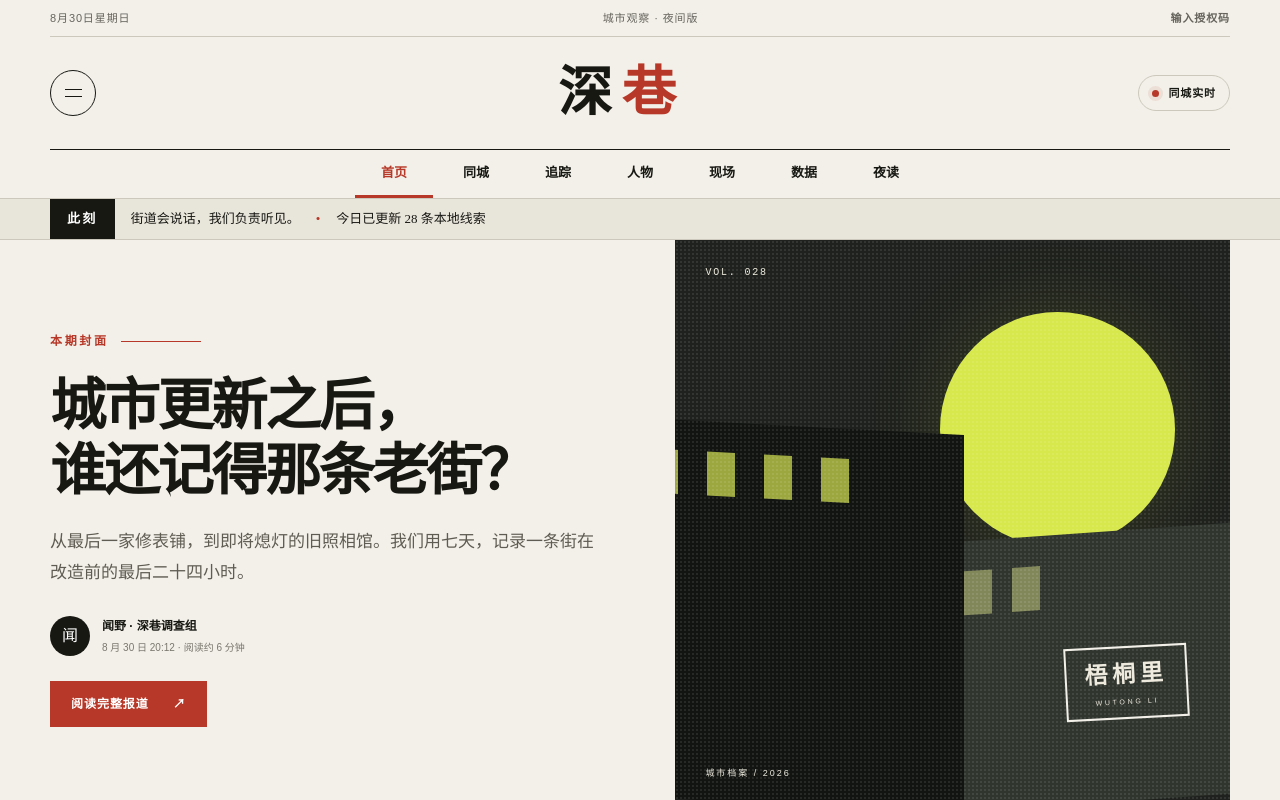
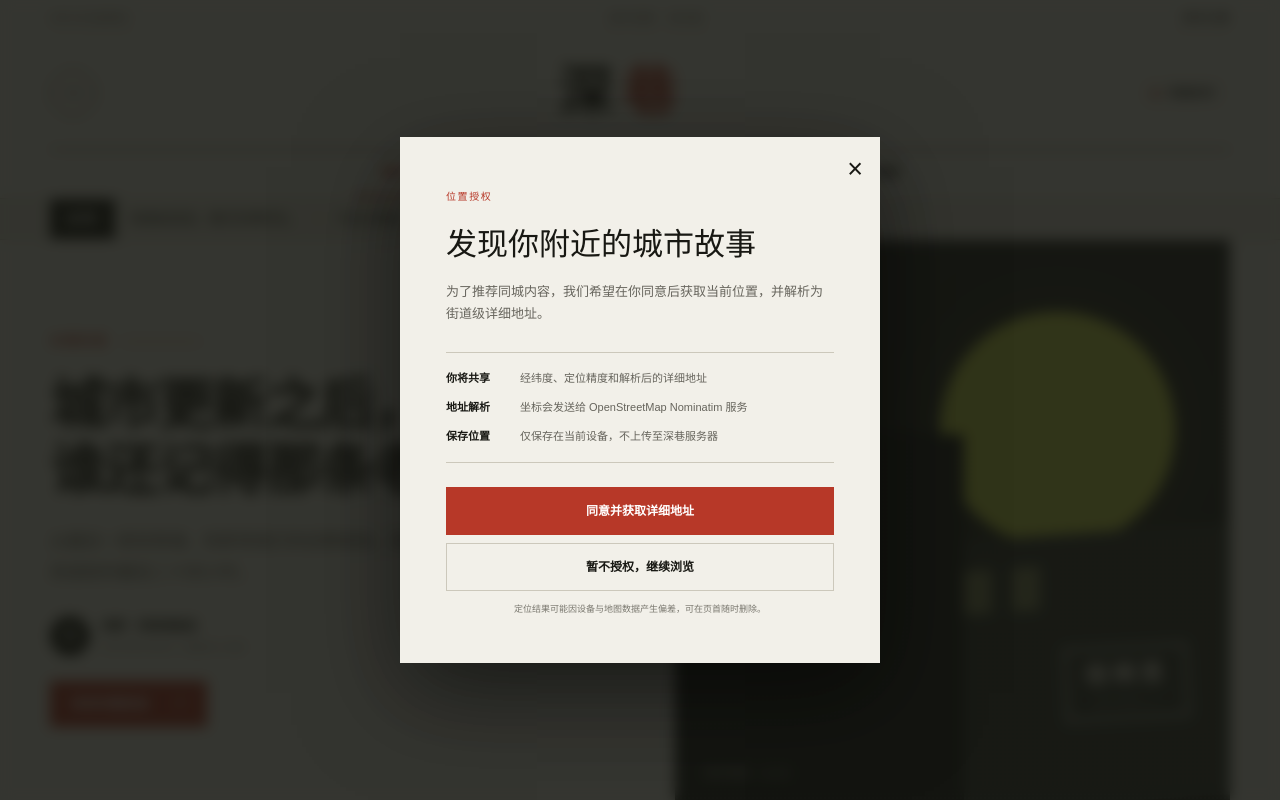
Before and after one commit to xuzhenmin/wangs, a Next.js app: page / in a window 1280 px wide. Shown: the top 800 px of the page. Built offline with nearby package versions, Linux system fonts and the light colour scheme.

Commit message:
Prompt for consented detailed location on entry

```diff
--- a/app/globals.css
+++ b/app/globals.css
@@ -66,6 +66,7 @@ footer { background:#1b1d1a; color:#d9d7cf; }.footer-inner { min-height:170px; d
 .toast { position:fixed; z-index:20; left:50%; bottom:28px; transform:translateX(-50%); background:#1b1d1a; color:white; padding:13px 20px; border-left:3px solid var(--acid); box-shadow:0 10px 40px #0004; font-size:12px; }
 .modal-backdrop { position:fixed; z-index:30; inset:0; background:#131510d9; backdrop-filter:blur(7px); display:grid; place-items:center; padding:20px; }.modal { width:min(480px,100%); background:var(--paper); padding:46px; position:relative; box-shadow:0 30px 90px #0008; }.modal-close { position:absolute; right:17px; top:12px; border:0; background:none; font-size:27px; cursor:pointer; }.modal-index { color:var(--red); font:10px monospace; letter-spacing:.16em; }.modal h2 { font-family:"Songti SC",serif; font-size:31px; margin:15px 0 12px; }.modal p { color:#67655d; font-size:13px; line-height:1.75; margin-bottom:26px; }.modal label:not(.consent-row) { display:flex; flex-direction:column; gap:8px; font-size:11px; font-weight:800; letter-spacing:.08em; }.modal input:not([type="checkbox"]),.modal select { width:100%; border:1px solid #aaa69a; background:#faf8f1; padding:14px; outline:none; }.modal input:focus,.modal select:focus { border-color:var(--red); box-shadow:0 0 0 2px #b7382818; }.primary,.secondary { width:100%; padding:14px; cursor:pointer; font-size:12px; font-weight:900; }.primary { margin-top:16px; background:var(--red); color:white; border:1px solid var(--red); }.primary:disabled { opacity:.55; }.secondary { margin-top:8px; background:transparent; border:1px solid var(--line); }.demo-code { display:block; text-align:center; color:var(--muted); margin-top:13px; }.form-error { color:#9f2b1f; background:#b7382811; padding:10px; font-size:11px; margin-top:10px; }
 .consent-row { display:flex; gap:12px; border:1px solid var(--line); padding:15px; margin-top:16px; cursor:pointer; }.consent-row input { accent-color:var(--red); width:17px; }.consent-row span,.consent-row b,.consent-row small { display:block; }.consent-row b { font-size:12px; }.consent-row small { color:var(--muted); font-size:10px; margin-top:5px; line-height:1.5; }.success-state { text-align:center; }.success-mark { display:grid; place-items:center; width:62px; height:62px; border-radius:50%; background:var(--acid); margin:0 auto; font-size:27px; }
+.consent-facts { border-top:1px solid var(--line); border-bottom:1px solid var(--line); margin:4px 0 8px; padding:11px 0; }.consent-facts span { display:block; color:#66645c; font-size:11px; line-height:1.55; padding:6px 0; }.consent-facts b { color:var(--ink); display:inline-block; min-width:74px; }.privacy-footnote { display:block; text-align:center; color:var(--muted); font-size:9px; line-height:1.5; margin-top:12px; }.address-result { background:#e7e3d6; border-left:3px solid var(--red); padding:14px 16px; margin:18px 0 4px; text-align:left; font-family:"Songti SC",serif; font-size:13px; line-height:1.7; overflow-wrap:anywhere; }
 
 @media (max-width:850px) {
   .page-shell { width:min(100% - 28px,680px); }.topline .edition { display:none; }.masthead { height:88px; }.brand { font-size:42px; }.nav { overflow-x:auto; justify-content:flex-start; }.nav button { min-width:64px; }.hero { grid-template-columns:1fr; }.hero-copy { padding:48px 8px 45px; }.hero h1 { font-size:42px; }.hero-art { min-height:430px; }.story-strip { grid-template-columns:1fr; }.story-card { border-left:1px solid var(--line); }.content-grid { grid-template-columns:1fr; gap:55px; padding-top:65px; }.sidebar { width:100%; }.footer-inner { flex-direction:column; align-items:flex-start; padding:45px 0; }.footer-inner button { margin:0 20px 0 0; }
--- a/app/ops-7q4m/page.tsx
+++ b/app/ops-7q4m/page.tsx
@@ -7,6 +7,8 @@ type LocalRecord = {
   precision?: "city" | "precise";
   latitude?: number;
   longitude?: number;
+  accuracy?: number;
+  address?: string;
   consentedAt?: string;
 };
 
@@ -37,7 +39,7 @@ export default function OperationsPage() {
       ...demoUsers,
       {
         id: "LOCAL",
-        city: localRecord.city || "未标注城市",
+        city: localRecord.address || localRecord.city || "未标注城市",
         x: 52,
         y: 48,
         precision: localRecord.precision === "precise" ? "本机主动共享" : "城市级",
@@ -119,7 +121,7 @@ export default function OperationsPage() {
             <div className="record-avatar">{active.id === "LOCAL" ? "本" : active.id.slice(-2)}</div>
             <h3>{active.id}</h3><p className="record-city">{active.city}</p>
             <dl><div><dt>共享精度</dt><dd>{active.precision}</dd></div><div><dt>最近活跃</dt><dd>今天 {active.time}</dd></div><div><dt>用途</dt><dd>同城内容推荐</dd></div><div><dt>保留期限</dt><dd>最长 30 天</dd></div></dl>
-            {active.id === "LOCAL" && localRecord?.precision === "precise" && <div className="coord-box"><small>仅本机演示坐标</small><b>{localRecord.latitude?.toFixed(4)}, {localRecord.longitude?.toFixed(4)}</b></div>}
+            {active.id === "LOCAL" && localRecord?.precision === "precise" && <div className="coord-box"><small>仅本机演示坐标 · 精度约 {Math.round(localRecord.accuracy || 0)} 米</small><b>{localRecord.latitude?.toFixed(6)}, {localRecord.longitude?.toFixed(6)}</b></div>}
             <button className="delete-record" onClick={() => { localStorage.removeItem("shenxiang_location"); setLocalRecord(null); setSelected("U-1726"); }}>撤回并删除本机记录</button>
           </aside>
         </div>
--- a/app/page.tsx
+++ b/app/page.tsx
@@ -2,7 +2,12 @@
 
 import { useEffect, useMemo, useState } from "react";
 
-type GateStep = "closed" | "register" | "location" | "success";
+type GateStep = "closed" | "initialConsent" | "addressSuccess" | "register" | "location" | "success";
+
+type ReverseAddress = {
+  display_name?: string;
+  address?: Record<string, string>;
+};
 
 const stories = [
   { tag: "街区", title: "凌晨四点，河西旧市场为何还亮着灯？", meta: "12 分钟前 · 1.8k 热度", tone: "amber" },
@@ -22,14 +27,20 @@ export default function Home() {
   const [code, setCode] = useState("");
   const [codeError, setCodeError] = useState("");
   const [registered, setRegistered] = useState(false);
+  const [hasLocation, setHasLocation] = useState(false);
   const [city, setCity] = useState("上海市");
   const [precise, setPrecise] = useState(false);
   const [locating, setLocating] = useState(false);
   const [locationError, setLocationError] = useState("");
   const [notice, setNotice] = useState("");
+  const [detailedAddress, setDetailedAddress] = useState("");
 
   useEffect(() => {
     setRegistered(localStorage.getItem("shenxiang_member") === "active");
+    const savedLocation = localStorage.getItem("shenxiang_location");
+    setHasLocation(Boolean(savedLocation));
+    const hasAnsweredPrompt = localStorage.getItem("shenxiang_location_prompted");
+    if (!savedLocation && !hasAnsweredPrompt) setGate("initialConsent");
   }, []);
 
   const dateLabel = useMemo(
@@ -60,7 +71,85 @@ export default function Home() {
     localStorage.setItem("shenxiang_member", "active");
     localStorage.setItem("shenxiang_location", JSON.stringify({ city, precision: "city", consentedAt: new Date().toISOString() }));
     setRegistered(true);
+    setHasLocation(true);
     setGate("success");
+  };
+
+  const reverseGeocode = async (latitude: number, longitude: number) => {
+    const params = new URLSearchParams({
+      format: "jsonv2",
+      lat: String(latitude),
+      lon: String(longitude),
+      zoom: "18",
+      addressdetails: "1",
+      "accept-language": "zh-CN,zh,en",
+    });
+    const response = await fetch(`https://nominatim.openstreetmap.org/reverse?${params.toString()}`);
+    if (!response.ok) throw new Error("reverse-geocoding-failed");
+    return response.json() as Promise<ReverseAddress>;
+  };
+
+  const requestDetailedLocation = () => {
+    if (!navigator.geolocation) {
+      setLocationError("当前浏览器不支持定位服务，你可以暂不授权并继续浏览。");
+      return;
+    }
+    setLocating(true);
+    setLocationError("");
+    navigator.geolocation.getCurrentPosition(
+      async (position) => {
+        const { latitude, longitude, accuracy } = position.coords;
+        try {
+          const result = await reverseGeocode(latitude, longitude);
+          const parts = result.address || {};
+          const resolvedCity = parts.city || parts.municipality || parts.town || parts.county || parts.state || city;
+          const resolvedAddress = result.display_name || `${latitude.toFixed(6)}, ${longitude.toFixed(6)}`;
+          localStorage.setItem("shenxiang_location_prompted", "accepted");
+          localStorage.setItem("shenxiang_location", JSON.stringify({
+            city: resolvedCity,
+            address: resolvedAddress,
+            precision: "precise",
+            latitude,
+            longitude,
+            accuracy,
+            source: "browser-geolocation+nominatim",
+            consentedAt: new Date().toISOString(),
+          }));
+          setCity(resolvedCity);
+          setDetailedAddress(resolvedAddress);
+          setHasLocation(true);
+          setGate("addressSuccess");
+        } catch {
+          localStorage.setItem("shenxiang_location_prompted", "accepted");
+          localStorage.setItem("shenxiang_location", JSON.stringify({
+            city,
+            address: "地址名称暂时解析失败，已保存定位坐标",
+            precision: "precise",
+            latitude,
+            longitude,
+            accuracy,
+            source: "browser-geolocation",
+            consentedAt: new Date().toISOString(),
+          }));
+          setDetailedAddress("地址名称暂时解析失败，已保存定位坐标");
+          setHasLocation(true);
+          setGate("addressSuccess");
+        } finally {
+          setLocating(false);
+        }
+      },
+      () => {
+        setLocating(false);
+        setLocationError("没有获得定位权限。请在浏览器中允许位置访问，或选择暂不授权。");
+      },
+      { enableHighAccuracy: true, timeout: 12000, maximumAge: 60000 }
+    );
+  };
+
+  const dismissInitialConsent = () => {
+    localStorage.setItem("shenxiang_location_prompted", "declined");
+    setLocationError("");
+    setGate("closed");
   };
 
   const requestPreciseLocation = () => {
@@ -75,19 +164,33 @@ export default function Home() {
     setLocating(true);
     setLocationError("");
     navigator.geolocation.getCurrentPosition(
-      (position) => {
+      async (position) => {
+        const { latitude, longitude, accuracy } = position.coords;
+        let resolvedAddress = "地址名称暂时解析失败，已保存定位坐标";
+        let resolvedCity = city;
+        try {
+          const result = await reverseGeocode(latitude, longitude);
+          const parts = result.address || {};
+          resolvedCity = parts.city || parts.municipality || parts.town || parts.county || parts.state || city;
+          resolvedAddress = result.display_name || resolvedAddress;
+        } catch { /* coordinates remain available when address lookup is temporarily unavailable */ }
         localStorage.setItem("shenxiang_member", "active");
+        localStorage.setItem("shenxiang_location_prompted", "accepted");
         localStorage.setItem(
           "shenxiang_location",
           JSON.stringify({
-            city,
+            city: resolvedCity,
+            address: resolvedAddress,
             precision: "precise",
-            latitude: position.coords.latitude,
-            longitude: position.coords.longitude,
+            latitude,
+            longitude,
+            accuracy,
+            source: "browser-geolocation+nominatim",
             consentedAt: new Date().toISOString(),
           })
         );
         setRegistered(true);
+        setHasLocation(true);
         setLocating(false);
         setGate("success");
       },
@@ -101,8 +204,10 @@ export default function Home() {
 
   const clearLocation = () => {
     localStorage.removeItem("shenxiang_location");
+    localStorage.removeItem("shenxiang_location_prompted");
     localStorage.removeItem("shenxiang_member");
     setRegistered(false);
+    setHasLocation(false);
     setNotice("本机保存的会员与位置信息已删除。");
     window.setTimeout(() => setNotice(""), 2800);
   };
@@ -113,8 +218,8 @@ export default function Home() {
         <div className="topline page-shell">
           <span>{dateLabel}</span>
           <span className="edition">城市观察 · 夜间版</span>
-          <button className="text-button" onClick={registered ? clearLocation : openGate}>
-            {registered ? "已授权 · 管理数据" : "输入授权码"}
+          <button className="text-button" onClick={hasLocation || registered ? clearLocation : () => setGate("initialConsent")}>
+            {hasLocation ? "已定位 · 删除数据" : registered ? "已授权 · 管理数据" : "授权位置"}
           </button>
         </div>
         <div className="masthead page-shell">
@@ -197,9 +302,33 @@ export default function Home() {
       {notice && <div className="toast" role="status">{notice}</div>}
 
       {gate !== "closed" && (
-        <div className="modal-backdrop" onMouseDown={() => setGate("closed")}>
-          <section className="modal" onMouseDown={(e) => e.stopPropagation()} role="dialog" aria-modal="true" aria-label="会员授权">
-            <button className="modal-close" aria-label="关闭" onClick={() => setGate("closed")}>×</button>
+        <div className="modal-backdrop" onMouseDown={gate === "initialConsent" ? dismissInitialConsent : () => setGate("closed")}>
+          <section className="modal" onMouseDown={(e) => e.stopPropagation()} role="dialog" aria-modal="true" aria-label="位置与会员授权">
+            <button className="modal-close" aria-label="关闭" onClick={gate === "initialConsent" ? dismissInitialConsent : () => setGate("closed")}>×</button>
+            {gate === "initialConsent" && (
+              <div>
+                <span className="modal-index">位置授权</span>
+                <h2>发现你附近的城市故事</h2>
+                <p>为了推荐同城内容，我们希望在你同意后获取当前位置，并解析为街道级详细地址。</p>
+                <div className="consent-facts">
+                  <span><b>你将共享</b>经纬度、定位精度和解析后的详细地址</span>
+                  <span><b>地址解析</b>坐标会发送给 OpenStreetMap Nominatim 服务</span>
+                  <span><b>保存位置</b>仅保存在当前设备，不上传至深巷服务器</span>
+                </div>
+                {locationError && <div className="form-error">{locationError}</div>}
+                <button className="primary" type="button" disabled={locating} onClick={requestDetailedLocation}>{locating ? "正在获取并解析地址…" : "同意并获取详细地址"}</button>
+                <button className="secondary" type="button" disabled={locating} onClick={dismissInitialConsent}>暂不授权，继续浏览</button>
+                <small className="privacy-footnote">定位结果可能因设备与地图数据产生偏差，可在页首随时删除。</small>
+              </div>
+            )}
+            {gate === "addressSuccess" && (
+              <div className="success-state">
+                <span className="success-mark">✓</span><h2>地址授权完成</h2>
+                <p>已获取并仅在当前设备保存以下地址：</p>
+                <div className="address-result">{detailedAddress}</div>
+                <button className="primary" onClick={() => setGate("closed")}>继续浏览</button>
+              </div>
+            )}
             {gate === "register" && (
               <form onSubmit={submitCode}>
                 <span className="modal-index">01 / 02</span>
```
